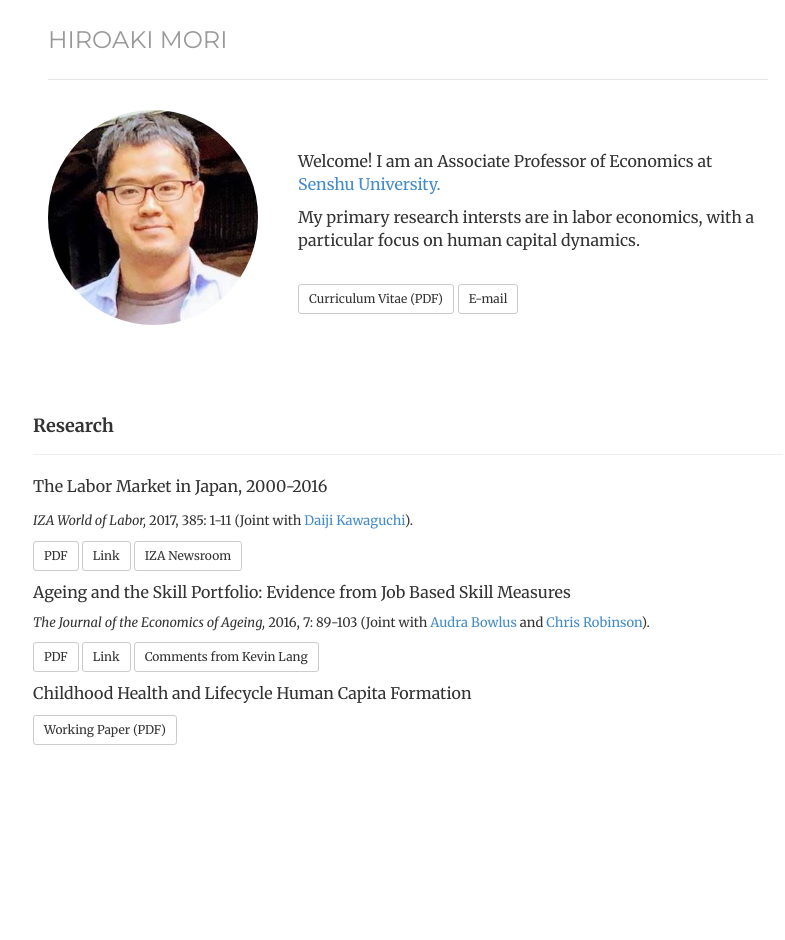
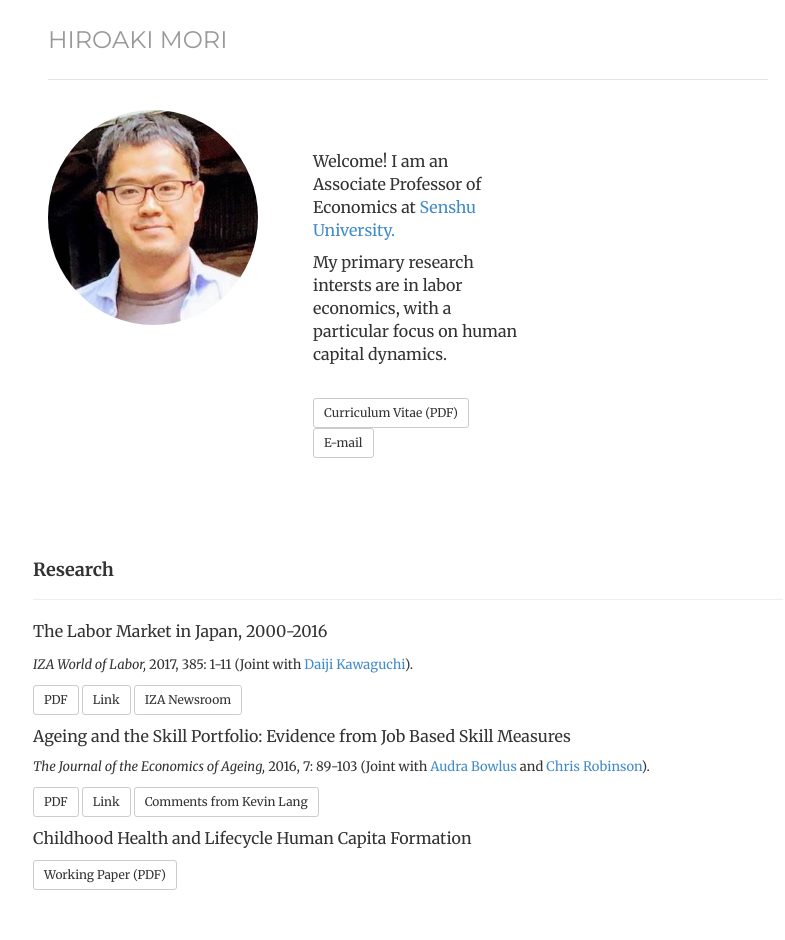
Before and after one commit to morihiroaki/morihiroaki.github.io, a Jekyll site: the page built from index.html, in a window 1280 px wide. Shown: the whole page, without its empty margins (232-1017 px from the left). Built offline with Jekyll 4.4.1, drawn with Linux system fonts in a browser that asks for light colours; before the commit the page ends 900 px from its top, so only the background shows below that.

Commit message:
Update index.html

```diff
--- a/index.html
+++ b/index.html
@@ -15,6 +15,7 @@ description:
 </div>
 
 <div class='col-sm-8'>
+ <div class='col-sm-6 text-left'>
 <p><font size="3"> Welcome! I am an Associate Professor of Economics at
  <a href="https://www.senshu-u.ac.jp/english/learn/economics/" target="_blank" title="Link">Senshu University.</a></p>
 <p> My primary research intersts are in labor economics, with a particular focus on human capital dynamics. </p>
@@ -23,6 +24,7 @@ description:
 <a href="mailto:h.mori@isc.senshu-u.ac.jp" class="btn btn-default btn-sm" role="button">E-mail</a></p>
 <br/><br/><br/><br/>
 </div>
+ </div>
 
 
 
```
